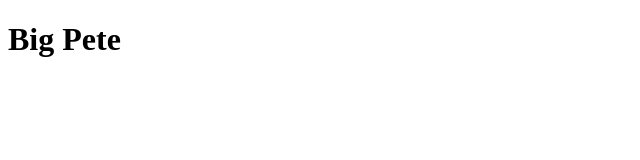
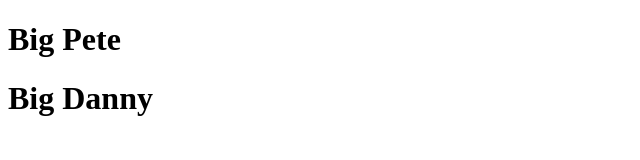
Before and after one commit to UchuuKani/testing_repository, a plain HTML site: page index.html in a window 1280 px wide. Shown: the whole page, without its empty margins (0-640 px from the left). Drawn offline with Linux system fonts and the light colour scheme.

Commit message:
added another h1

```diff
--- a/index.html
+++ b/index.html
@@ -6,6 +6,6 @@
   </head>
   <body>
     <h1>Big Pete</h1>
-
+    <h1>Big Danny</h1>
   </body>
 </html>
```
